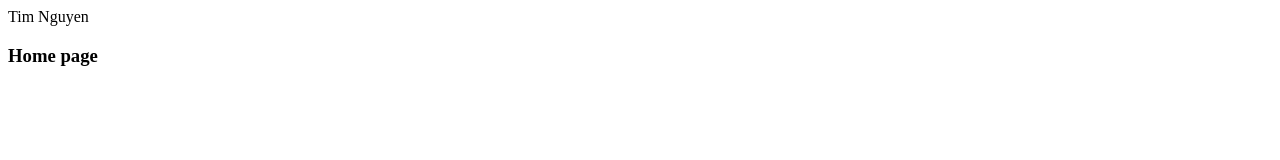
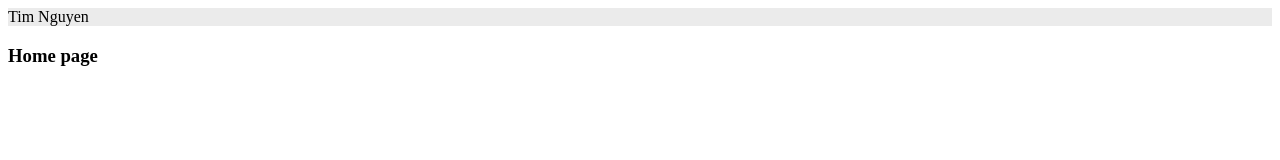
Before and after one commit to SirNguyen/HW-Wireframe, a plain HTML site: page index.html in a window 1280 px wide. Drawn offline with Linux system fonts and the light colour scheme.

Commit message:
I just currently testing my knowledge

```diff
--- a/index.html
+++ b/index.html
@@ -1,10 +1,19 @@
 <html>
     <header>Tim Nguyen</header>
+    <style>
+        header{
+            background: #ebebeb
+        }
+    </style>
     <div>
-    <nav></nav>
+    <nav>
+
+    </nav>
     <Section>
         <article>
             <h1>Home page</h1>
         </article>
     </Section>
 </html>
+<style>
+</style>
```
